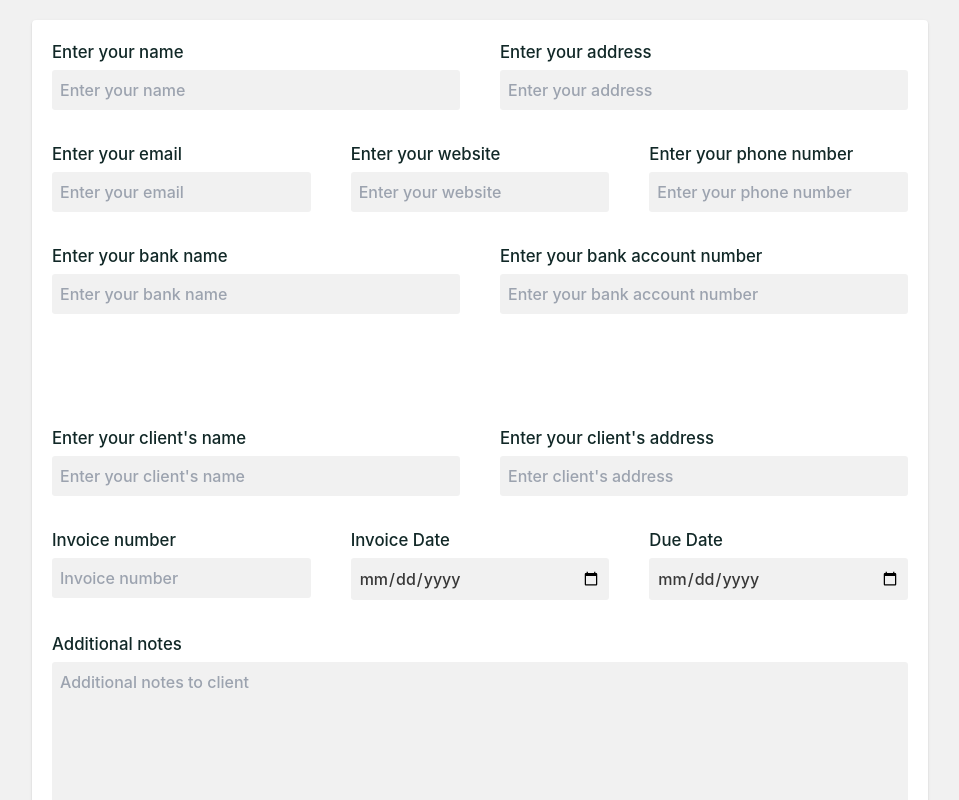
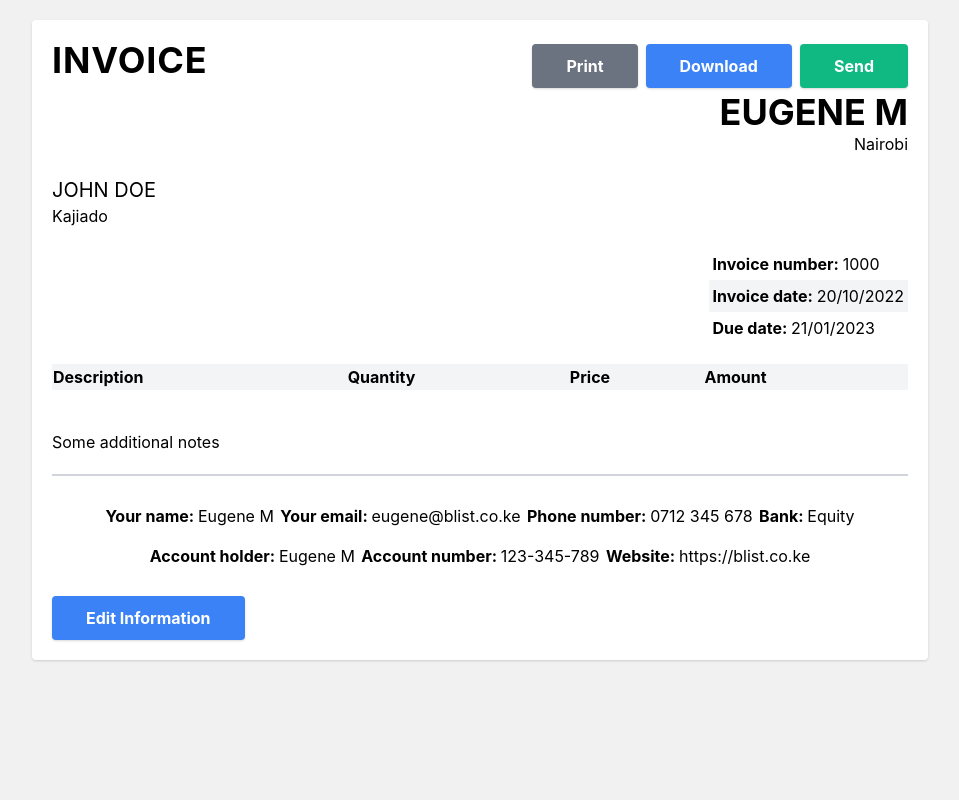
Before and after one commit to eugenemrobert/Invoice, a React (Create React App) app: page / in a window 1280 px wide. Shown: the top 800 px of the page, without its empty margins (160-1119 px from the left). Built offline with nearby package versions, Linux system fonts and the light colour scheme.

Commit message:
Built invoice table
Added table form that inputs invoice data to the invoice table

```diff
--- a/src/App.js
+++ b/src/App.js
@@ -6,23 +6,29 @@
 import Header from "./components/Header";
 import MainDetails from "./components/MainDetails";
 import ClientDetails from "./components/ClientDetails";
+import TableForm from "./components/TableForm";
 
 function App() {
 
-  const [showInvoice, setShowInvoice] = useState(false)
-  const [name, setName] = useState("")
-  const [address, setAddress] = useState("")
-  const [email, setEmail] = useState("")
-  const [phone, setPhone] = useState("")
-  const [bankName, setBankName] = useState("")
-  const [bankAccount, setBankAccount] = useState("")
-  const [clientName, setClientName] = useState("")
-  const [clientAddress, setClientAddress] = useState("")
-  const [invoiceNumber, setInvoiceNumber] = useState("")
-  const [invoiceDate, setInvoiceDate] = useState("")
-  const [dueDate, setDueDate] = useState("")
-  const [notes, setNotes] = useState("")
-  const [website, setWebsite] = useState("")
+  const [showInvoice, setShowInvoice] = useState(true)
+  const [name, setName] = useState("Eugene M")
+  const [address, setAddress] = useState("Nairobi")
+  const [email, setEmail] = useState("eugene@blist.co.ke")
+  const [phone, setPhone] = useState("0712 345 678")
+  const [bankName, setBankName] = useState("Equity")
+  const [bankAccount, setBankAccount] = useState("123-345-789")
+  const [clientName, setClientName] = useState("JOhn Doe")
+  const [clientAddress, setClientAddress] = useState("Kajiado")
+  const [invoiceNumber, setInvoiceNumber] = useState("1000")
+  const [invoiceDate, setInvoiceDate] = useState("20/10/2022")
+  const [dueDate, setDueDate] = useState("21/01/2023")
+  const [notes, setNotes] = useState("Some additional notes")
+  const [website, setWebsite] = useState("https://blist.co.ke")
+  const [description, setDescription] = useState("")
+  const [quantity, setQuantity] = useState("")
+  const [price, setPrice] = useState("")
+  const [amount, setAmount] = useState("")
+  const [list, setList] = useState([])
 
   const handlePrint = ()=>{
     window.print()
@@ -39,7 +45,14 @@
 
           <Dates invoiceNumber={invoiceNumber} invoiceDate={invoiceDate} dueDate={dueDate} />
 
-          <Table />
+          <Table
+            description={description}
+            quantity={quantity}
+            price={price}
+            amount={amount}
+            list={list}
+            setList={setList}
+          />
 
           <Notes notes={notes} />
 
@@ -222,6 +235,20 @@
                   </div>
                 </article>
 
+                <article>
+                  <TableForm
+                    description={description} setDescription={setDescription}
+                    quantity={quantity}
+                    setQuantity={setQuantity}
+                    price={price}
+                    setPrice={setPrice}
+                    amount={amount}
+                    setAmount={setAmount}
+                    list={list}
+                    setList={setList}
+                  />
+                </article>
+
                 <label htmlFor="note">Additional notes</label>
                 <textarea
                   name="notes"
--- a/src/components/Notes.js
+++ b/src/components/Notes.js
@@ -1,7 +1,7 @@
 export default function Notes({notes}){
     return (
         <>
-        <section className="mb-5">
+        <section className="mt-10 mb-5">
             <p className="lg:w-1/2 text-justify">{notes}</p>
         </section>
         </>
--- a/src/components/Table.js
+++ b/src/components/Table.js
@@ -1,7 +1,30 @@
-export default function Table(){
+import React from "react"
+
+export default function Table({ list }) {
     return(
         <>
-        <div className="my-5">This is the table</div>
+            <table width="100%" className="mb-10">
+                <thead className="bg-gray-100 p-1">
+                        <tr>
+                            <td className="font-bold">Description</td>
+                            <td className="font-bold">Quantity</td>
+                            <td className="font-bold">Price</td>
+                            <td className="font-bold">Amount</td>
+                        </tr>
+                    </thead>
+                {list.map(({ id, description, quantity, price, amount }) => (
+                    <React.Fragment key={id}>
+                    <tbody>
+                        <tr>
+                            <td>{description}</td>
+                            <td>{quantity}</td>
+                            <td>{price}</td>
+                            <td>{amount}</td>
+                        </tr>
+                    </tbody>
+                    </React.Fragment>
+                ))}
+            </table>
         </>
     )
 }
--- /dev/null
+++ b/src/components/TableForm.js
@@ -0,0 +1,115 @@
+import React, { useEffect } from "react"
+import{v4 as uuidv4} from "uuid"
+
+export default function TableForm({
+    description,
+    setDescription,
+    quantity,
+    setQuantity,
+    price,
+    setPrice,
+    amount,
+    setAmount,
+    list,
+    setList
+}) {
+
+    const handleSubmit = (e) => {
+        e.preventDefault()
+
+        const newItems = {
+            id: uuidv4(),
+            description,
+            quantity,
+            price,
+            amount,
+        }
+        setDescription("")
+        setQuantity("")
+        setPrice("")
+        setAmount("")
+        setList([...list, newItems])
+        console.log(list)
+    }
+    useEffect(() => {
+        const calcAmount = (amount) => {
+            setAmount(quantity * price)
+        }
+        calcAmount(amount)
+    }, [amount, quantity, price, setAmount])
+
+    return (
+        <>
+            <form onSubmit={handleSubmit}>
+            <div className="flex flex-col md:mt-20">
+                <label htmlFor="description">Item description</label>
+                <input
+                    type="text"
+                    name="description"
+                    id="description"
+                    placeholder="Item description"
+                    value={description}
+                    onChange={(e) => setDescription(e.target.value)}
+                />
+            </div>
+
+            <div className="md:grid grid-cols-3 gap-10S">
+            <div className="flex flex-col">
+                <label htmlFor="quantity">Quantity</label>
+                <input
+                    type="text"
+                    name="quantity"
+                    id="quantity"
+                    placeholder="Quantity"
+                    value={quantity}
+                    onChange={(e) => setQuantity(e.target.value)}
+                />
+            </div>
+
+            <div className="flex flex-col">
+                <label htmlFor="price">Price</label>
+                <input
+                    type="text"
+                    name="price"
+                    id="price"
+                    placeholder="Price"
+                    value={price}
+                    onChange={(e) => setPrice(e.target.value)}
+                />
+            </div>
+
+            <div className="flex flex-col">
+                <label htmlFor="amount">Amount</label>
+                    <p>{amount}</p>
+            </div>
+            </div>
+                <button
+                    type="submit" className="mb-5 bg-blue-500 text-white font-bold py-2 px-8 rounded shadow border-2 border-blue-500 hover:bg-transparent hover:text-blue-500 transition-all duration-300">Add Table item</button>
+            </form>
+
+            {/* Table items */}
+            <table width="100%" className="mb-10">
+                <thead className="bg-gray-100 p-1">
+                        <tr>
+                            <td className="font-bold">Description</td>
+                            <td className="font-bold">Quantity</td>
+                            <td className="font-bold">Price</td>
+                            <td className="font-bold">Amount</td>
+                        </tr>
+                    </thead>
+                {list.map(({ id, description, quantity, price, amount }) => (
+                    <React.Fragment key={id}>
+                    <tbody>
+                        <tr>
+                            <td>{description}</td>
+                            <td>{quantity}</td>
+                            <td>{price}</td>
+                            <td>{amount}</td>
+                        </tr>
+                    </tbody>
+                    </React.Fragment>
+                ))}
+            </table>
+        </>
+    )
+}
```
